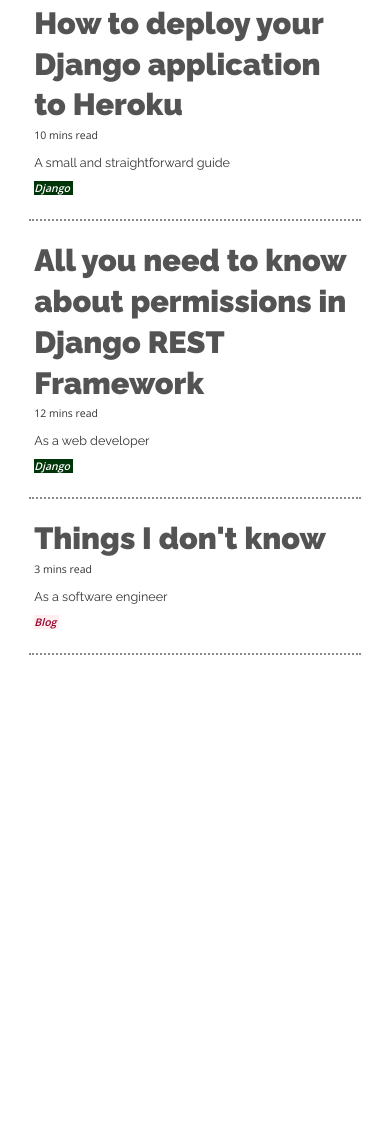
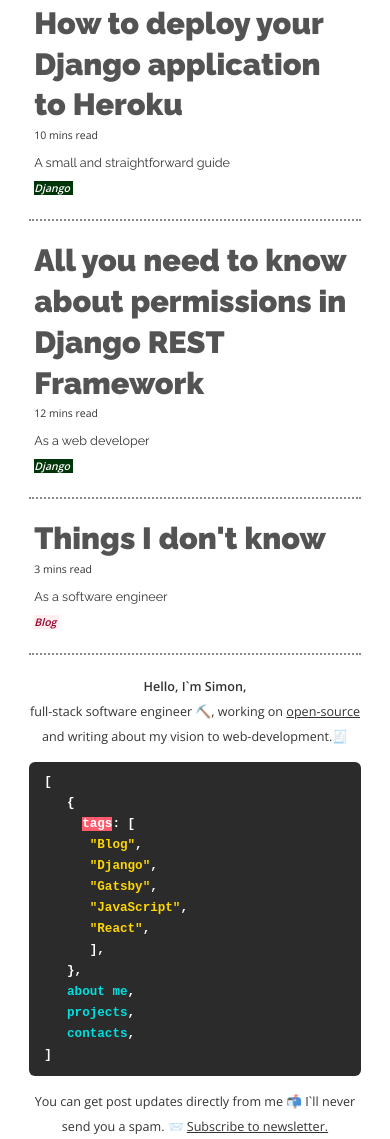
Before and after one commit to sematgt/devblog, a Gatsby site: page / in a window 390 px wide. Shown: the part 721-1860 px from the top of the page. Before the commit the page ends 1376 px from the top, so only its background shows below. Built offline with nearby package versions, Linux system fonts and the light colour scheme; Gatsby itself is replaced by a stand-in of ours.

Commit message:
added menu to mobile layout

```diff
--- a/src/styles/components/layout.scss
+++ b/src/styles/components/layout.scss
@@ -70,15 +70,22 @@
 }
 
 @include mobile-breakpoint {
+    .body-wrapper {
+        flex-direction: column;
+        max-width: 100vw*0.85;
+        margin: auto;
+    }
+
     .menu {
-        display: none;
+        max-width: none;
+        order: 2;
     }
 
     .content {
+        order: 1;
         margin-left: 0px !important;
-        flex-basis: 100vw*0.85 !important;
+        // flex-basis: 100vw*0.85 !important;
         min-width: unset !important;
-        max-width: unset;
     }
 }
 
@@ -111,6 +118,10 @@
 @include mobile-xsmall-breakpoint {
     html {
         font-size: $base-font-size*0.5;
+    }
+
+    .navigation, .hiwords, .newsletter {
+        max-width: 85vw;
     }
 
 }
```
